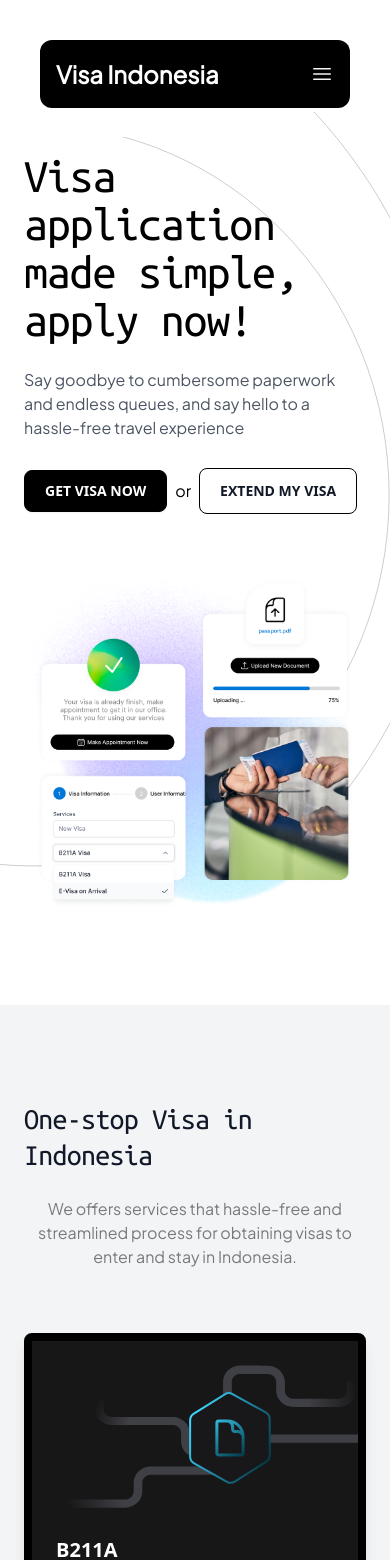
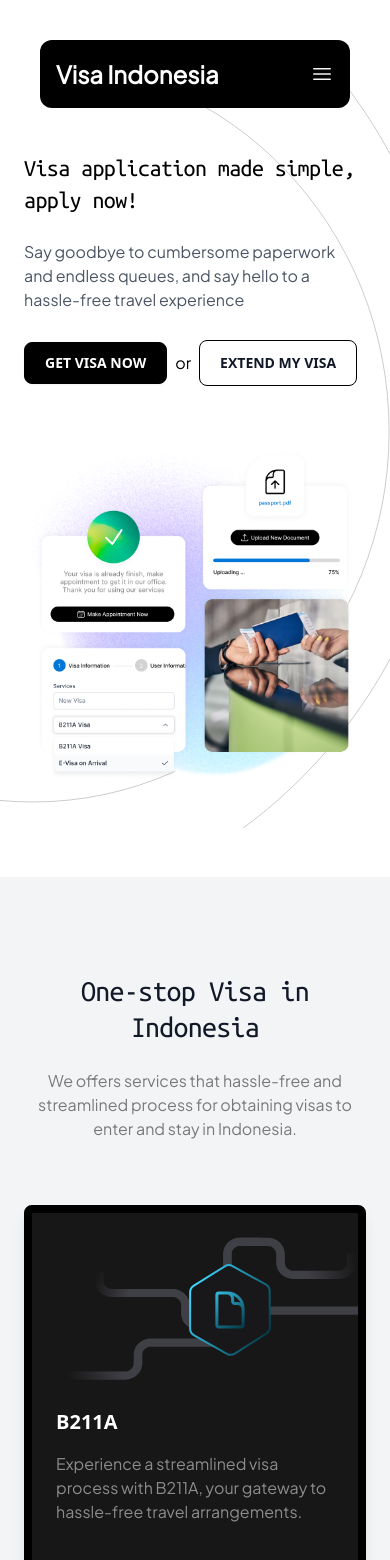
Before and after one commit to dikikanety/FE-Test-Intern, a React (Vite) app: page / in a window 390 px wide. Shown: the top 1560 px of the page. Built offline with nearby package versions, Linux system fonts and the light colour scheme.

Commit message:
update Registration end oneStopVisa

```diff
--- a/src/components/header/index.jsx
+++ b/src/components/header/index.jsx
@@ -17,7 +17,7 @@ export default function Header() {
           <div className="mx-auto max-w-7xl px-6 lg:px-20">
             <div className="mx-auto grid max-w-2xl grid-cols-1 gap-x-8 gap-y-16 sm:gap-y-20 lg:mx-0 lg:max-w-none lg:grid-cols-2">
               <div className="pt-14 flex flex-col justify-center lg:max-w-lg">
-                <h1 className="self-stretch font-ubuntu-mono text-5xl font-normal tracking-tight text-black">
+                <h1 className="self-stretch font-ubuntu-mono text-2xl sm:text-5xl font-normal tracking-tight text-black">
                   Visa application made simple, apply now!
                 </h1>
                 <p className="font-light font-plus-jakarta-sans leading-normal mt-6 text-base text-gray-600">
--- a/src/components/howToRegistration/index.jsx
+++ b/src/components/howToRegistration/index.jsx
@@ -43,7 +43,7 @@ export default function HowToRegistration() {
       />
       <div className="mx-auto max-w-7xl px-6 lg:px-8 relative">
         <div className="mx-auto max-w-2xl lg:max-w-lg lg:text-center">
-          <h2 className="mt-2 text-white text-3xl font-bold font-plus-jakarta-sans">
+          <h2 className="mt-2 text-white text-center text-3xl font-bold font-plus-jakarta-sans">
             Less effort to get your visa
           </h2>
           <p className="mt-6 text-base leading-7 opacity-50 text-white font-normal font-plus-jakarta-sans">
--- a/src/components/oneStopVisa/index.jsx
+++ b/src/components/oneStopVisa/index.jsx
@@ -32,7 +32,7 @@ export default function OneStopVisa() {
     >
       <div className="mx-auto max-w-7xl px-6 lg:px-8">
         <div className="mx-auto max-w-2xl sm:text-center">
-          <h2 className="text-3xl font-normal tracking-tight text-gray-900 font-ubuntu-mono sm:text-4xl">
+          <h2 className="text-3xl font-normal tracking-tight text-center text-gray-900 font-ubuntu-mono sm:text-4xl">
             One-stop Visa in Indonesia
           </h2>
           <p className="mt-6 opacity-50 text-center text-black text-base font-normal font-plus-jakarta-sans">
```
